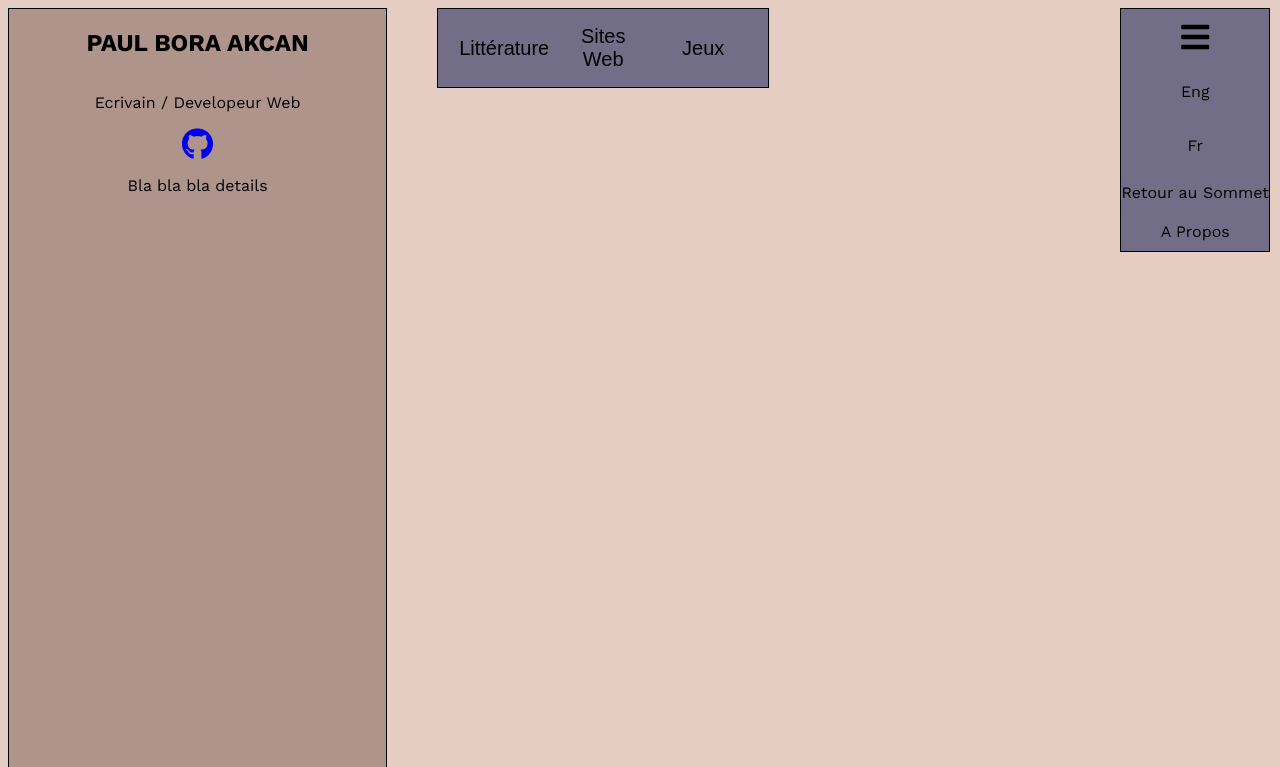
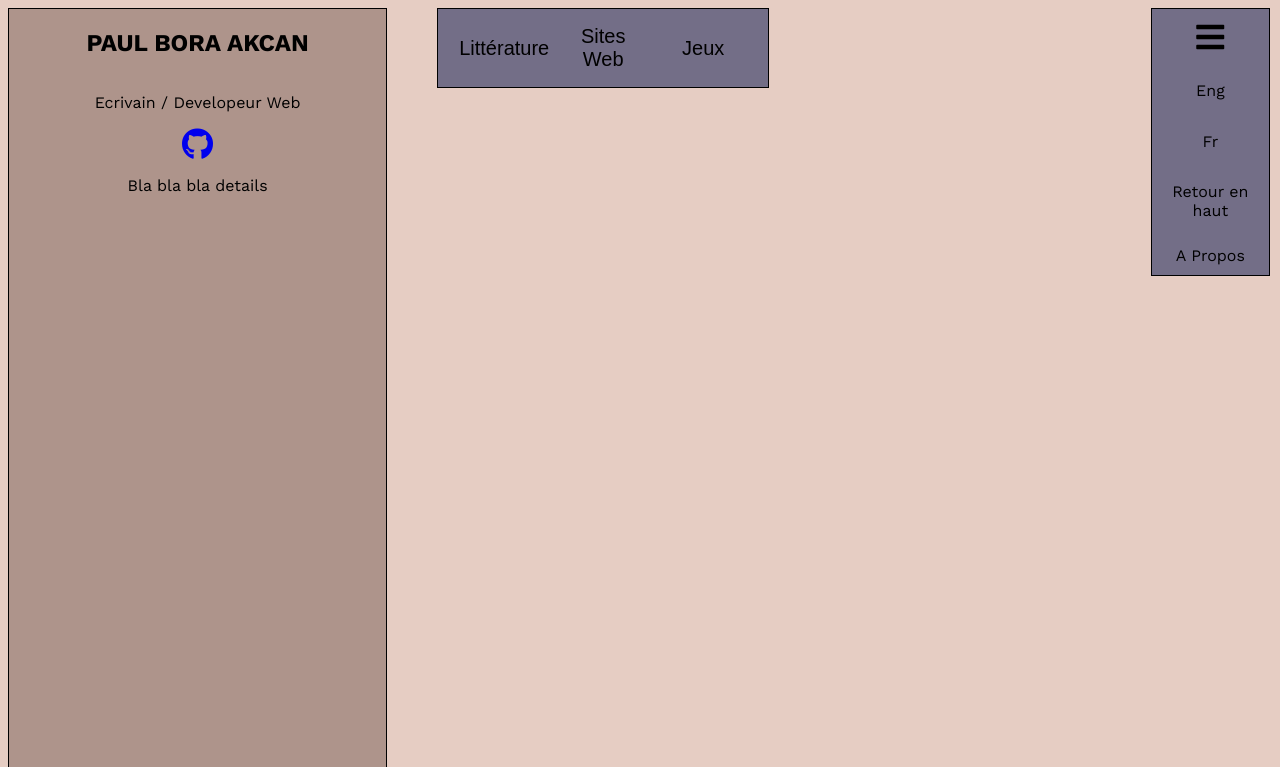
Before and after one commit to Sixcha/portfolio, a PHP site: page /phtml/homefr.phtml in a window 1280 px wide. Shown: the top 767 px of the page. Run offline with PHP 8.4, Linux system fonts and the light colour scheme; data that the repository does not hold is empty; some libraries are stand-ins or nearby versions.

Commit message:
Fixed French side section

```diff
--- a/phtml/homefr.phtml
+++ b/phtml/homefr.phtml
@@ -59,7 +59,7 @@
                 <a href="javascript:void(0);" onclick="showSide()" id="mobileFunc" class="langLink"><i id="faArrow" class="fas fa-angle-left fa-2x"></i></a>
                 <a href="index.php" class="langLink hidden">Eng</a>
                 <a href="index.php?lang=fr" class="selectedLang langLink hidden">Fr</a>
-                <a href="#" class="hidden">Retour au Sommet</a>
+                <a href="#" class="langLink hidden">Retour en haut</a>
                 <a href="phtml/about.phtml" class="hidden">A Propos</a>
             </div>
         </div>
```
